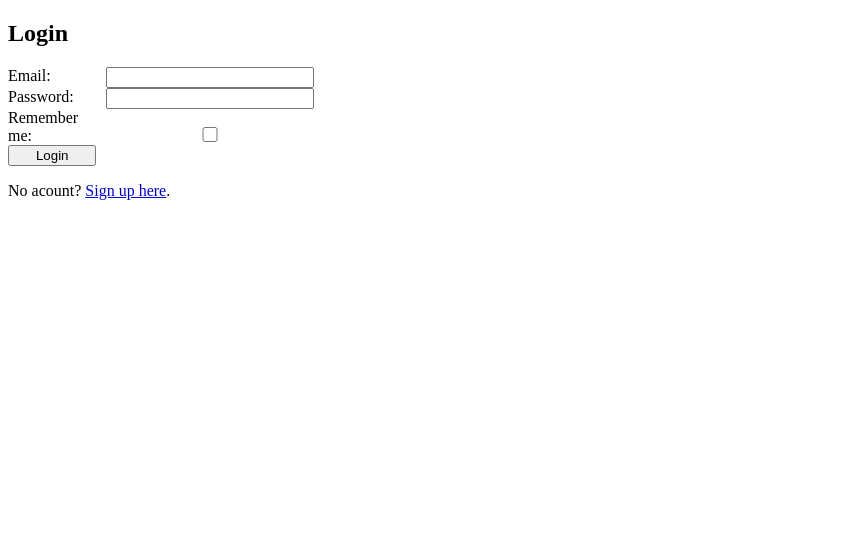
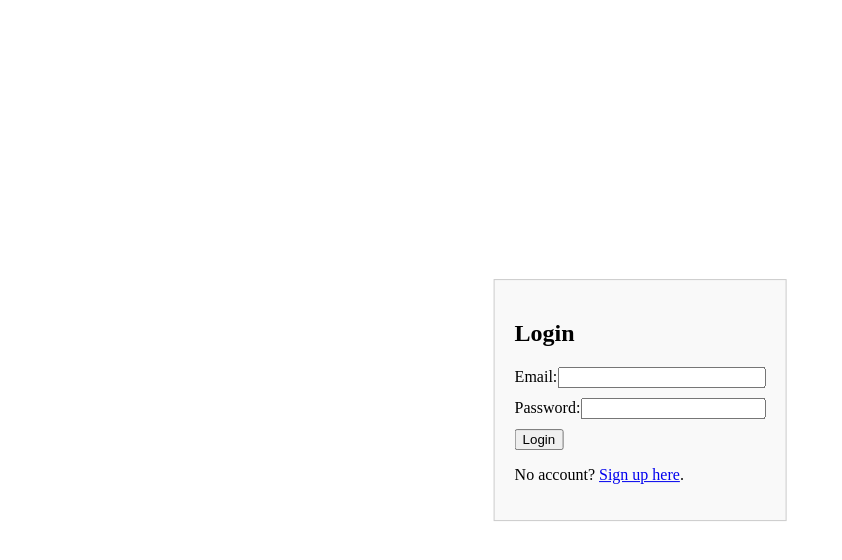
Before and after one commit to mohamadfakher/flask_pro, a Flask app: page /auth/login in a window 1280 px wide. Shown: the top 560 px of the page, without its empty margins (0-842 px from the left). Run offline with Flask 2, Linux system fonts and the light colour scheme.

Commit message:
strucktur

```diff
--- a/app_factory.py
+++ b/app_factory.py
@@ -6,6 +6,6 @@ from flask_sqlalchemy import SQLAlchemy
 def create_flask_app():
     app = Flask(__name__)
     app.config['SQLALCHEMY_DATABASE_URI'] = 'sqlite:///db.sqlite3'
-    db = SQLAlchemy(app)  # Erstelle die SQLAlchemy-Erweiterung mit der Flask-Anwendung
-    app.db = db  # Füge die db-Erweiterung zur Flask-Anwendung hinzu (optional)
+    db = SQLAlchemy(app)
+    app.db = db
     return app
--- a/auth/auth.py
+++ b/auth/auth.py
@@ -10,7 +10,6 @@ from flask_wtf import FlaskForm
 from wtforms import StringField, PasswordField, SubmitField, BooleanField
 from wtforms.validators import DataRequired, Email, EqualTo, ValidationError
 from werkzeug.security import generate_password_hash, check_password_hash
-from flasgger import swag_from
 
 auth_bp = Blueprint('auth_blueprint', __name__, template_folder='templates')
 
--- a/auth/middleware/request_logger.py
+++ b/auth/middleware/request_logger.py
@@ -16,7 +16,7 @@ class RequestLoggerMiddleware:
             logger.add(lambda msg: print(msg, end=""), level=self.log_level, format=self.log_format)
 
     def __call__(self, environ, start_response):
-        # Hier kannst du die Logging-Logik implementieren
+        #Logging-Logik implementieren
         start_time = time.time()
 
         # Rufe die nächste Middleware oder die Hauptanwendung auf
--- a/auth/templates/auth/login.html
+++ b/auth/templates/auth/login.html
@@ -1,47 +1,46 @@
-<!-- auth/login.html -->
-
 <!DOCTYPE html>
 <html lang="en">
 <head>
     <meta charset="UTF-8">
     <meta name="viewport" content="width=device-width, initial-scale=1.0">
     <title>Login</title>
+    <style>
+        /* Stil für das zentrierte Fenster */
+        .centered {
+            position: fixed;
+            top: 50%;
+            left: 50%;
+            transform: translate(-50%, -50%);
+            border: 1px solid #ccc;
+            padding: 20px;
+            background-color: #f9f9f9;
+        }
+
+        /* Stil für das Formular */
+        form {
+            text-align: center;
+        }
+
+        .form-group {
+            margin-bottom: 10px;
+            display: grid;
+            grid-template-columns: min-content 1fr;
+            align-items: center;
+        }
+
+        /* Stil für Fehlermeldungen */
+        .error {
+            color: red;
+        }
+    </style>
 </head>
 <body>
+
+<!-- Das zentrierte Fenster -->
+<div class="centered">
     <h2>Login</h2>
 
-{% with messages = get_flashed_messages(with_categories=true) %}
-{% if messages %}
-<ul class="flashes">
-    {% for category, message in messages %}
-    <li class="{{ category }}">{{ message }}</li>
-    {% endfor %}
-</ul>
-{% endif %}
-{% endwith %}
-
-<style>
-    .form-group {
-        display: grid;
-        grid-template-columns: 7% 1fr;
-        grid-gap: 10px;
-    }
-
-    .form-group label {
-        text-align: left;
-        padding-right: 10px;
-    }
-    .form-group input[type="email"],
-    .form-group input[type="password"],
-    .form-group input[type="checkbox"]{
-    width: 200px;
-    height: 15px;
-    }
-    .form-group input[type="checkbox"] {
-        align-self: flex-end;
-    }
-</style>
-
+    <!-- Das Login-Formular -->
     <form method="POST" action="{{ url_for('auth_blueprint.login') }}">
         {{ form.hidden_tag() }}
 
@@ -62,17 +61,15 @@
         </div>
 
         <div class="form-group">
-        <label for="remember">Remember me:</label>
-        <input type="checkbox" id="remember" name="remember">
-    </div>
-
-    <div class="form-group">
             <button type="submit">Login</button>
-    </div>
-    <div>
-        <p>No acount? <a href="{{ url_for('auth_blueprint.signup') }}">Sign up here</a>.</p>
         </div>
     </form>
 
+    <!-- Link zur Registrierung -->
+    <div>
+        <p>No account? <a href="{{ url_for('auth_blueprint.signup') }}">Sign up here</a>.</p>
+    </div>
+</div>
+
 </body>
 </html>
--- a/general/general.py
+++ b/general/general.py
@@ -1,7 +1,6 @@
 from utils import *
 from flask import Blueprint, render_template
 from cache.cache_utils import get_data_with_caching
-from flasgger import swag_from
 
 
 general_bp = Blueprint('general_blueprint', __name__, template_folder='templates')
--- a/logger/request_logger.py
+++ b/logger/request_logger.py
@@ -1,4 +1,4 @@
-# logger/custom_logger.py
+# logger/request_logger.py
 from loguru import logger
 
 class AppLogger:
--- a/requirements.txt
+++ b/requirements.txt
@@ -28,3 +28,4 @@ email-validator==2.1.0.post1
 Flask-WTF==0.15.1
 Flask-Testing==0.8.1
 flask_swagger_ui==4.11.1
+flasgger==0.9.7.1
```
Also changed, not shown: auth/templates/auth/profile.html (+58 -12 lines), auth/templates/auth/signup.html (+42 -21 lines), README.md, db.sqlite3, 2 other files. Lines whose indentation alone changed are shown as unchanged.
